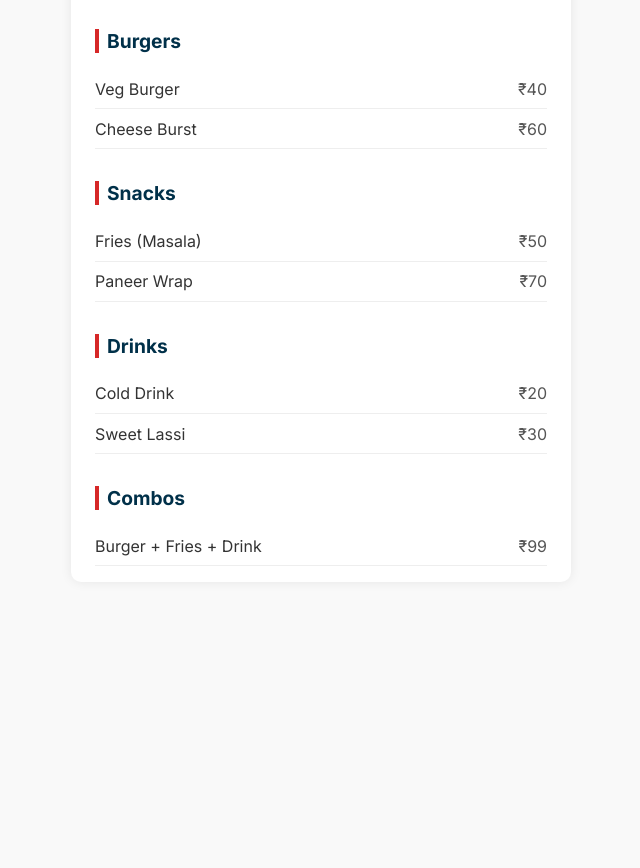
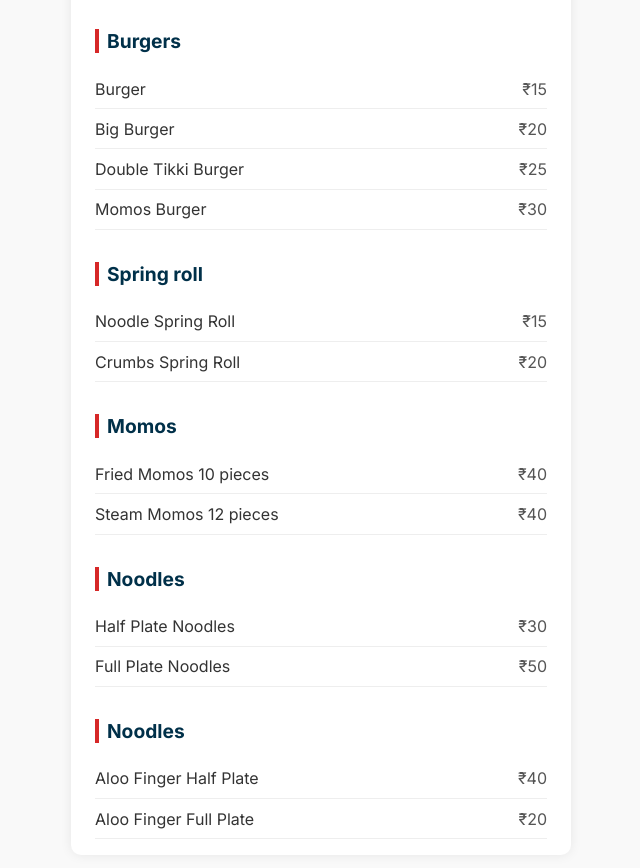
Before and after one commit to Uday123455/menus-free, a plain HTML site: page index.html in a window 1280 px wide. Shown: the part 74-942 px from the top of the page, without its empty margins (319-959 px from the left). Before the commit the page ends 800 px from the top, so only its background shows below. Drawn offline with Linux system fonts and the light colour scheme.

Commit message:
just information

```diff
--- a/index.html
+++ b/index.html
@@ -80,44 +80,68 @@
     <div class="category">
       <h2>Burgers</h2>
       <div class="item">
-        <span class="item-name">Veg Burger</span>
-        <span class="item-price">₹40</span>
+        <span class="item-name">Burger</span>
+        <span class="item-price">₹15</span>
       </div>
       <div class="item">
-        <span class="item-name">Cheese Burst</span>
-        <span class="item-price">₹60</span>
-      </div>
-    </div>
-
-    <div class="category">
-      <h2>Snacks</h2>
-      <div class="item">
-        <span class="item-name">Fries (Masala)</span>
-        <span class="item-price">₹50</span>
-      </div>
-      <div class="item">
-        <span class="item-name">Paneer Wrap</span>
-        <span class="item-price">₹70</span>
-      </div>
-    </div>
-
-    <div class="category">
-      <h2>Drinks</h2>
-      <div class="item">
-        <span class="item-name">Cold Drink</span>
+        <span class="item-name">Big Burger</span>
         <span class="item-price">₹20</span>
       </div>
       <div class="item">
-        <span class="item-name">Sweet Lassi</span>
+        <span class="item-name">Double Tikki Burger</span>
+        <span class="item-price">₹25</span>
+      </div>
+      <div class="item">
+        <span class="item-name">Momos Burger</span>
         <span class="item-price">₹30</span>
       </div>
     </div>
 
     <div class="category">
-      <h2>Combos</h2>
+      <h2>Spring roll</h2>
       <div class="item">
-        <span class="item-name">Burger + Fries + Drink</span>
-        <span class="item-price">₹99</span>
+        <span class="item-name">Noodle Spring Roll</span>
+        <span class="item-price">₹15</span>
+      </div>
+      <div class="item">
+        <span class="item-name">Crumbs Spring Roll</span>
+        <span class="item-price">₹20</span>
+      </div>
+    </div>
+
+    <div class="category">
+      <h2>Momos</h2>
+      <div class="item">
+        <span class="item-name">Fried Momos 10 pieces</span>
+        <span class="item-price">₹40</span>
+      </div>
+      <div class="item">
+        <span class="item-name">Steam Momos 12 pieces</span>
+        <span class="item-price">₹40</span>
+      </div>
+    </div>
+
+    <div class="category">
+      <h2>Noodles</h2>
+      <div class="item">
+        <span class="item-name">Half Plate Noodles</span>
+        <span class="item-price">₹30</span>
+      </div>
+      <div class="item">
+        <span class="item-name">Full Plate Noodles</span>
+        <span class="item-price">₹50</span>
+      </div>
+    </div>
+
+    <div class="category">
+      <h2>Noodles</h2>
+      <div class="item">
+        <span class="item-name">Aloo Finger Half Plate</span>
+        <span class="item-price">₹40</span>
+      </div>
+      <div class="item">
+        <span class="item-name">Aloo Finger Full Plate</span>
+        <span class="item-price">₹20</span>
       </div>
     </div>
   </div>
```
